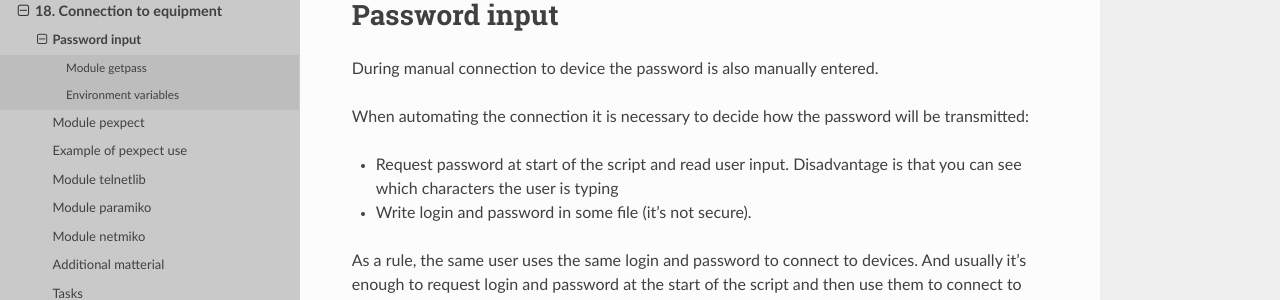
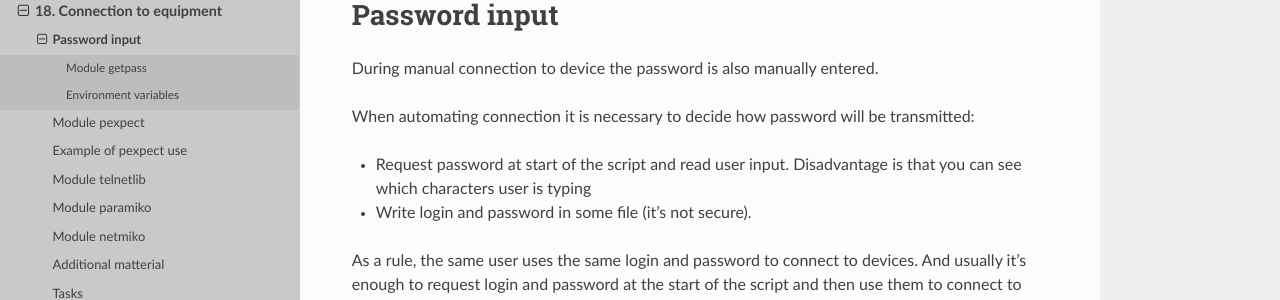
Before and after one commit to natenka/pyneng-book-en, a Sphinx documentation site: the page built from docs/source/book/18_ssh_telnet/password.rst, in a window 1280 px wide and 900 px high. Shown: the part 150-450 px from the top of the window. Built offline with Sphinx 7.4.7 and the Read the Docs theme 2.0.0, drawn with Linux system fonts in a browser that asks for light colours; pages that are not in the unit, such as notebooks, are missing from menus.

Commit message:
Update password.rst

```diff
--- a/docs/source/book/18_ssh_telnet/password.rst
+++ b/docs/source/book/18_ssh_telnet/password.rst
@@ -3,9 +3,9 @@ Password input
 
 During manual connection to device the password is also manually entered.
 
-When automating the connection it is necessary to decide how the password will be transmitted:
+When automating connection it is necessary to decide how password will be transmitted:
 
-* Request password at start of the script and read user input. Disadvantage is that you can see which characters the user is typing
+* Request password at start of the script and read user input. Disadvantage is that you can see which characters user is typing
 * Write login and password in some file (it’s not secure).
 
 As a rule, the same user uses the same login and password to connect to devices. And usually it’s enough to request login and password at the start of the script and then use them to connect to different devices.
```
